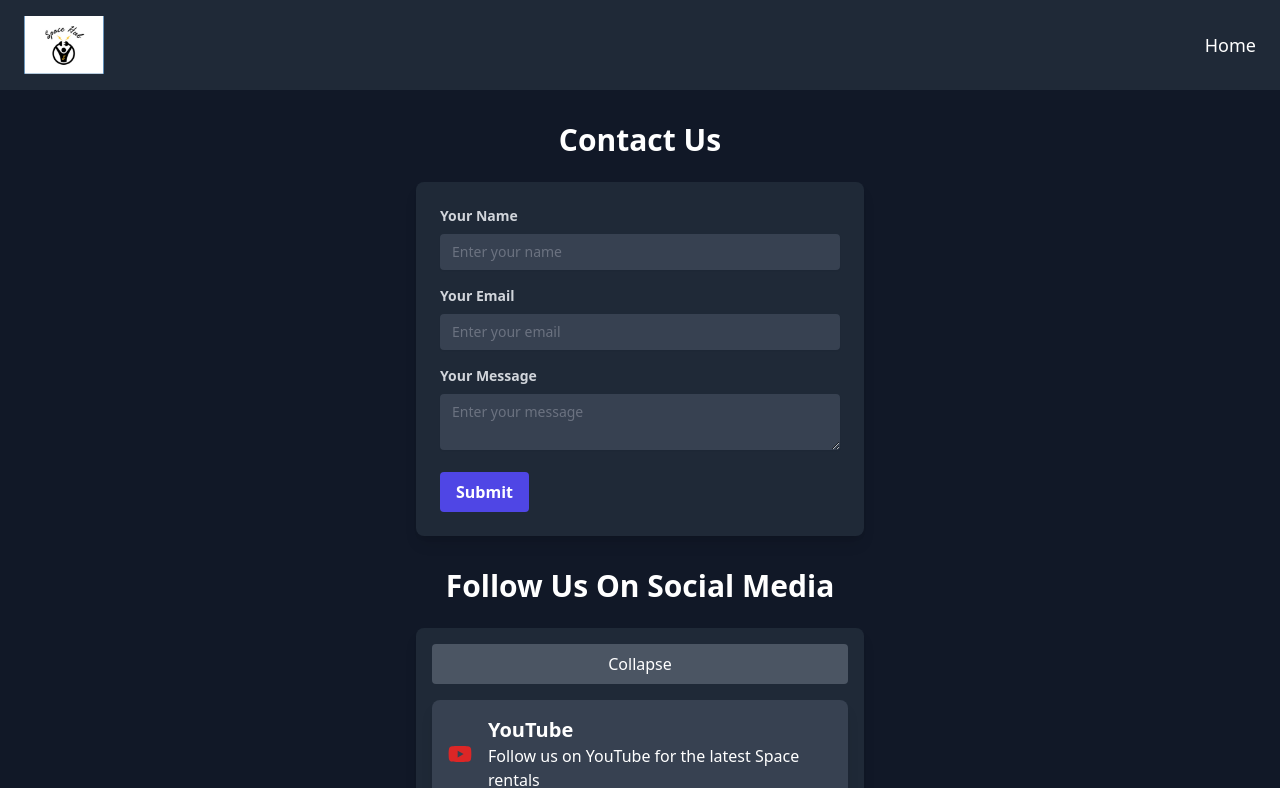
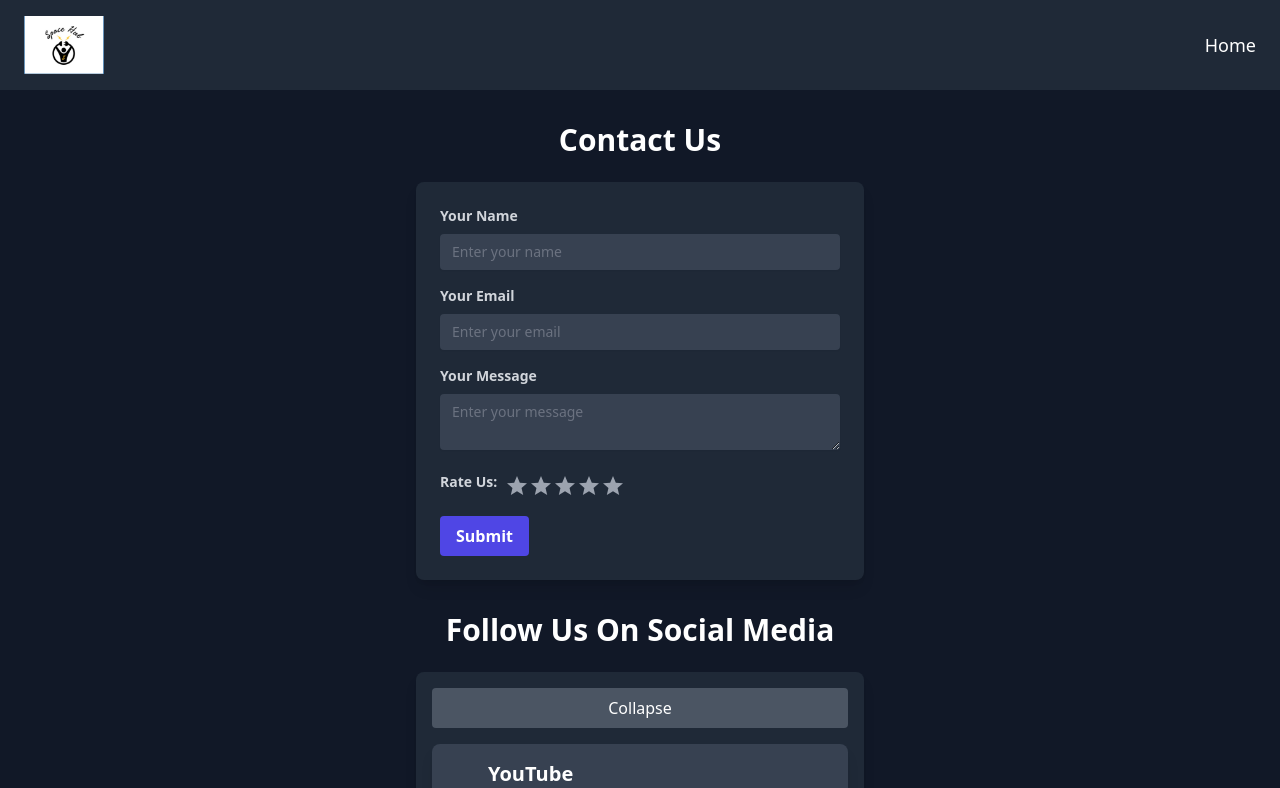
Before and after one commit to IannitoTechbros/PHASE-5-GROUP-PROJECT---IAN---ERICK---MARTIN---FELIX---JEREMIAH, a React (Create React App) app in the folder frontend/: page /contact in a window 1280 px wide. Shown: the top 788 px of the page. Built offline with nearby package versions, Linux system fonts and the light colour scheme.

Commit message:
Update to Landing folder components-About and Contact pages

```diff
--- a/frontend/src/components/Landing/Contact.jsx
+++ b/frontend/src/components/Landing/Contact.jsx
@@ -10,6 +10,7 @@ const ContactUs = () => {
   const [submitted, setSubmitted] = useState(false);
   const [isAccordionOpen, setAccordionOpen] = useState(true);
   const [error, setError] = useState('');
+  const [rating, setRating] = useState(0); // Added state for rating
 
   const handleSubmit = (e) => {
     e.preventDefault();
@@ -30,6 +31,10 @@ const ContactUs = () => {
       return () => clearTimeout(timer);
     }
   }, [isAccordionOpen]);
+
+  const handleStarClick = (index) => {
+    setRating(index + 1); // Update rating based on clicked star index
+  };
 
   return (
     <>
@@ -88,6 +93,28 @@ const ContactUs = () => {
                   className="px-3 py-2 placeholder-gray-500 text-gray-300 bg-gray-700 rounded text-sm shadow-sm outline-none focus:ring-2 focus:ring-blue-500 w-full hover:bg-gray-600 transition-colors"
                 ></textarea>
               </div>
+
+              {/* Star Rating */}
+              <div className="mb-4 flex items-center">
+                <label htmlFor="rating" className="block text-gray-300 text-sm font-bold mb-2 mr-2">
+                  Rate Us:
+                </label>
+                <div id="rating" className="flex">
+                  {[...Array(5)].map((_, index) => (
+                    <svg
+                      key={index}
+                      onClick={() => handleStarClick(index)}
+                      className={`w-6 h-6 cursor-pointer ${rating > index ? 'text-yellow-500' : 'text-gray-400'}`}
+                      fill="currentColor"
+                      viewBox="0 0 24 24"
+                      xmlns="http://www.w3.org/2000/svg"
+                    >
+                      <path d="M12 17.27L18.18 21 16.54 13.97 22 9.24 14.81 8.63 12 2 9.19 8.63 2 9.24 7.46 13.97 5.82 21z" />
+                    </svg>
+                  ))}
+                </div>
+              </div>
+
               {error && <p className="text-red-500 mb-4">{error}</p>}
               <button
                 type="submit"
```
